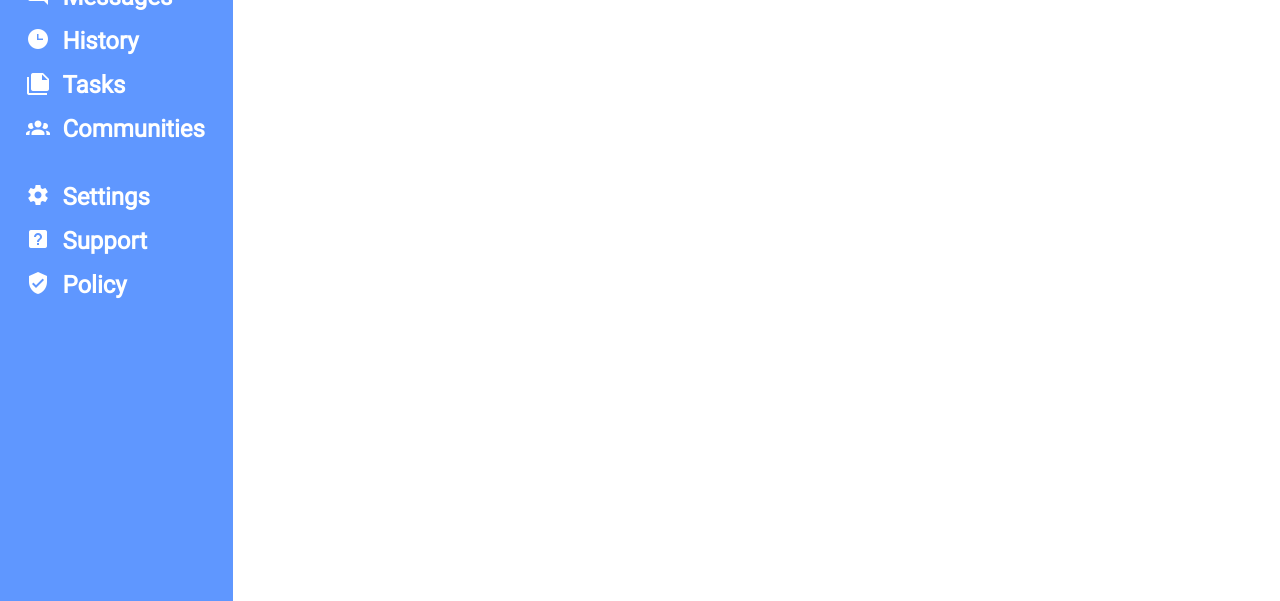
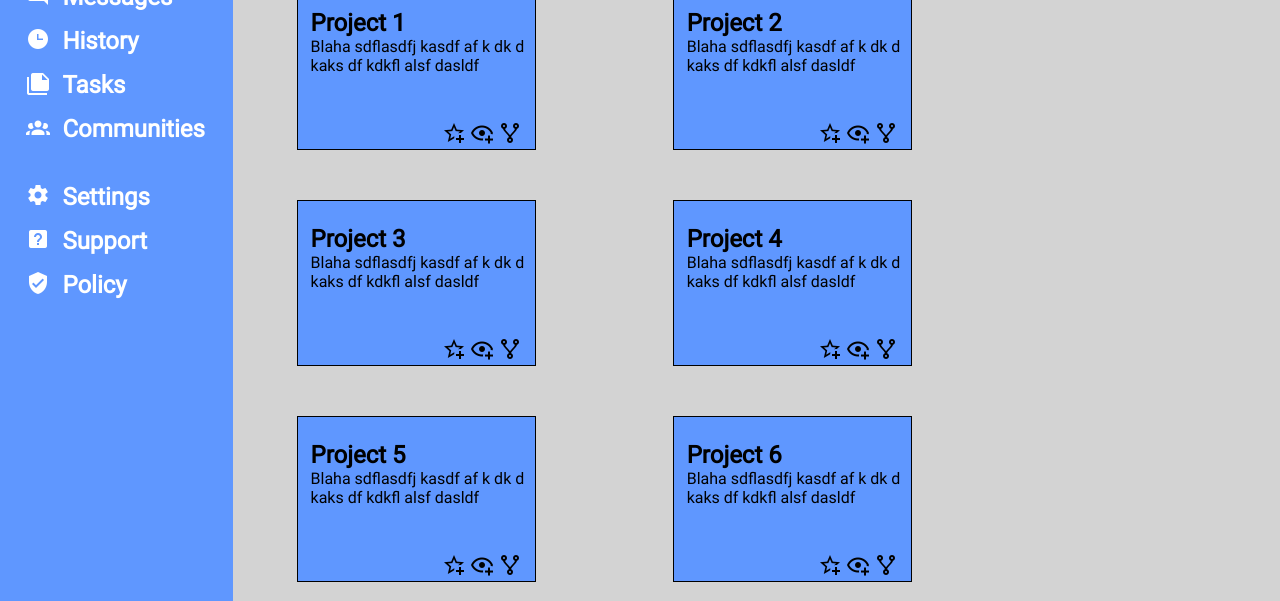
Before and after one commit to act1313/admin-dashboard, a plain HTML site: page index.html in a window 1280 px wide. Shown: the part 199-800 px from the top of the page. Drawn offline with Linux system fonts and the light colour scheme.

Commit message:
finished the left bottom side

```diff
--- a/index.html
+++ b/index.html
@@ -53,6 +53,7 @@
                 </div>
             </div>
             <div class="right">
+                <div class="toppart">
                     <div class="topBar">
                         <div class="navBar">
                             <div class="leftNav">
@@ -84,13 +85,72 @@
                             </div>
                         </div>
                     </div>
+                </div>
+                <div class="bottompart">
                     <div class="bottomLeft">
-
+                        <h1>Your Projects</h1>
+                        <div class="gridsection">
+                            <div class="section">
+                                <h2>Project 1</h2>
+                                <p>Blaha sdflasdfj  kasdf af k dk d kaks df kdkfl alsf dasldf</p>
+                                <div class="iconsCorner">
+                                    <img src="icons/star-plus-outline.png" width="24" height="24" />
+                                    <img src="icons/eye-plus-outline.png" width="24" height="24" />
+                                    <img src="icons/source-fork.png" width="24" height="24" />
+                                </div>
+                            </div>
+                            <div class="section">
+                                <h2>Project 2</h2>
+                                <p>Blaha sdflasdfj  kasdf af k dk d kaks df kdkfl alsf dasldf</p>
+                                <div class="iconsCorner">
+                                    <img src="icons/star-plus-outline.png" width="24" height="24" />
+                                    <img src="icons/eye-plus-outline.png" width="24" height="24" />
+                                    <img src="icons/source-fork.png" width="24" height="24" />
+                                </div>
+                            </div>
+                            <div class="section">
+                                <h2>Project 3</h2>
+                                <p>Blaha sdflasdfj  kasdf af k dk d kaks df kdkfl alsf dasldf</p>
+                                <div class="iconsCorner">
+                                    <img src="icons/star-plus-outline.png" width="24" height="24" />
+                                    <img src="icons/eye-plus-outline.png" width="24" height="24" />
+                                    <img src="icons/source-fork.png" width="24" height="24" />
+                                </div>
+                            </div>
+                            <div class="section">
+                                <h2>Project 4</h2>
+                                <p>Blaha sdflasdfj  kasdf af k dk d kaks df kdkfl alsf dasldf</p>
+                                <div class="iconsCorner">
+                                    <img src="icons/star-plus-outline.png" width="24" height="24" />
+                                    <img src="icons/eye-plus-outline.png" width="24" height="24" />
+                                    <img src="icons/source-fork.png" width="24" height="24" />
+                                </div>
+                            </div>
+                            <div class="section">
+                                <h2>Project 5</h2>
+                                <p>Blaha sdflasdfj  kasdf af k dk d kaks df kdkfl alsf dasldf</p>
+                                <div class="iconsCorner">
+                                    <img src="icons/star-plus-outline.png" width="24" height="24" />
+                                    <img src="icons/eye-plus-outline.png" width="24" height="24" />
+                                    <img src="icons/source-fork.png" width="24" height="24" />
+                                </div>
+                            </div>
+                            <div class="section">
+                                <h2>Project 6</h2>
+                                <p>Blaha sdflasdfj  kasdf af k dk d kaks df kdkfl alsf dasldf</p>
+                                <div class="iconsCorner">
+                                    <img src="icons/star-plus-outline.png" width="24" height="24" />
+                                    <img src="icons/eye-plus-outline.png" width="24" height="24" />
+                                    <img src="icons/source-fork.png" width="24" height="24" />
+                                </div>
+                            </div>
+                        </div>
                     </div>
                     <div class="bottomRight">
 
                     </div>
                 </div>
             </div>
+        </div>
     </body>
 </html>
--- a/style.css
+++ b/style.css
@@ -69,6 +69,8 @@ time, mark, audio, video {
 
 .right {
     flex: 4.5 1 0%;
+    display: flex;
+    flex-direction: column;
 }
 
 .navBar {
@@ -146,3 +148,46 @@ time, mark, audio, video {
     border-radius: 35px;
     margin-right: .75vw;
 }
+
+.gridsection {
+    display: grid;
+    gap: 50px;
+    grid-template-columns: auto auto;
+}
+
+.bottomLeft {
+    flex: 5 1 0%;
+    padding-left: 5vw;
+    background-color: lightgrey;
+}
+
+.section {
+    border: 1px solid black;
+    background-color: rgb(95, 151, 255);
+    width: 17.5vw;
+    height: 17.5vh;
+    position: relative;
+    padding-left: 1vw;
+    padding-top: 3vh;
+}
+
+.iconsCorner {
+    position: absolute;
+    bottom: 0;
+    right: 0;
+    padding-right: 1vw;
+}
+
+.bottomRight {
+    background-color: lightgrey;
+    flex: 2 1 0%;
+}
+
+.bottompart {
+    display: flex;
+    flex: 4.5 1 0%;
+}
+
+.toppart {
+    flex: 1 1 0%;
+}
```
Lines whose indentation alone changed are shown as unchanged.
